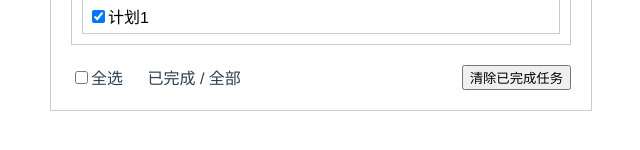
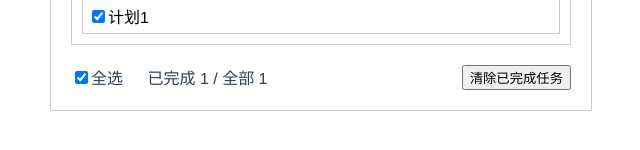
Before and after one commit to appleWanglinlin/vue3_cli, a Vue app: page / in a window 1280 px wide. Shown: the part 166-316 px from the top of the page, without its empty margins (319-959 px from the left). Built offline with nearby package versions, Linux system fonts and the light colour scheme.

Commit message:
todoList

```diff
--- a/src/views/todo-list/components/Footer.vue
+++ b/src/views/todo-list/components/Footer.vue
@@ -1,19 +1,51 @@
 <template>
   <div class="todos-footer">
     <div>
-      <input type="checkbox">全选
-      <span style="margin-left: 20px;">已完成 / 全部</span>
+      <input type="checkbox" v-model="isAll">全选
+      <span style="margin-left: 20px;">已完成 {{finishedCount}} / 全部 {{todos.length}}</span>
     </div>
-    <button>清除已完成任务</button>
+    <button @click="clearFn">清除已完成任务</button>
   </div>
 </template>
 
 <script lang="ts">
-import { defineComponent } from 'vue';
+import { computed, defineComponent } from 'vue'
+import { Todo } from '../types/todo'
 export default defineComponent({
   name: 'Footer',
-  setup() {
+  props: {
+    todos: {
+      type: Array as () => Todo [], // 转为Todo类型数组
+      required: true
+    },
+    clearFinished: {
+      type:Function,
+      required: true
+    },
+    allChecked: {
+      type:Function,
+      required: true
+    }
+  },
+  setup(props) {
+    const finishedCount = computed(() => {
+      return props.todos.reduce((count, todo) => todo.isChecked ? count + 1 : count, 0)
+    })
+    let isAll = computed<boolean>({
+      get() {
+        return finishedCount.value > 0 && finishedCount.value === props.todos.length
+      },
+      set(val) {
+        props.allChecked(val)
+      }
+    })
+    const clearFn = () => {
+      props.clearFinished()
+    }
     return {
+      finishedCount,
+      isAll,
+      clearFn
     }
   }
 })
--- a/src/views/todo-list/components/Item.vue
+++ b/src/views/todo-list/components/Item.vue
@@ -1,6 +1,6 @@
 <template>
 <div class="todos-item"
-  :style="{backgroundColor: isMouseenter ? 'red' : '#fff', color: isMouseenter ? '#fff' : '#000'}"
+  :style="{backgroundColor: isMouseenter ? 'darkgray' : '#fff', color: isMouseenter ? '#fff' : '#000'}"
   @mouseenter="mouseHandler(true)"
   @mouseleave="mouseHandler(false)"
 >
@@ -23,7 +23,7 @@ export default defineComponent({
       required: true
     },
     todo: {
-      type: Object as () => Todo, // 转为Todo类型
+      type: Object as () => Todo, // 转为Todo类型对象
       required: true
     },
     deleteTodo: {
@@ -66,6 +66,7 @@ export default defineComponent({
 .todos-item {
   display: flex;
   justify-content: space-between;
+  height: 24px;
   text-align: left;
   margin-top: 5px;
   padding: 5px;
--- a/src/views/todo-list/index.vue
+++ b/src/views/todo-list/index.vue
@@ -2,7 +2,7 @@
   <div class="todos-container">
     <Header :addTodo="addTodo" />
     <List :todos="todos" :deleteTodo="deleteTodo" :updateTodo="updateTodo"/>
-    <Footer />
+    <Footer :todos="todos" :allChecked="allChecked" :clearFinished="clearFinished"/>
   </div>
 </template>
 
@@ -35,13 +35,22 @@ export default defineComponent({
     }
     const updateTodo = (todo:Todo, isChecked: boolean) => {
       todo.isChecked = isChecked
-      console.log('todo', todo)
+    }
+    const clearFinished = () => {
+      state.todos = state.todos.filter(todo => !todo.isChecked)
+    }
+    const allChecked = (isChecked:boolean) => {
+      state.todos.forEach(todo => {
+        todo.isChecked = isChecked
+      })
     }
     return {
       ...toRefs(state),
       addTodo,
       deleteTodo,
-      updateTodo
+      updateTodo,
+      clearFinished,
+      allChecked
     }
   }
 })
```
